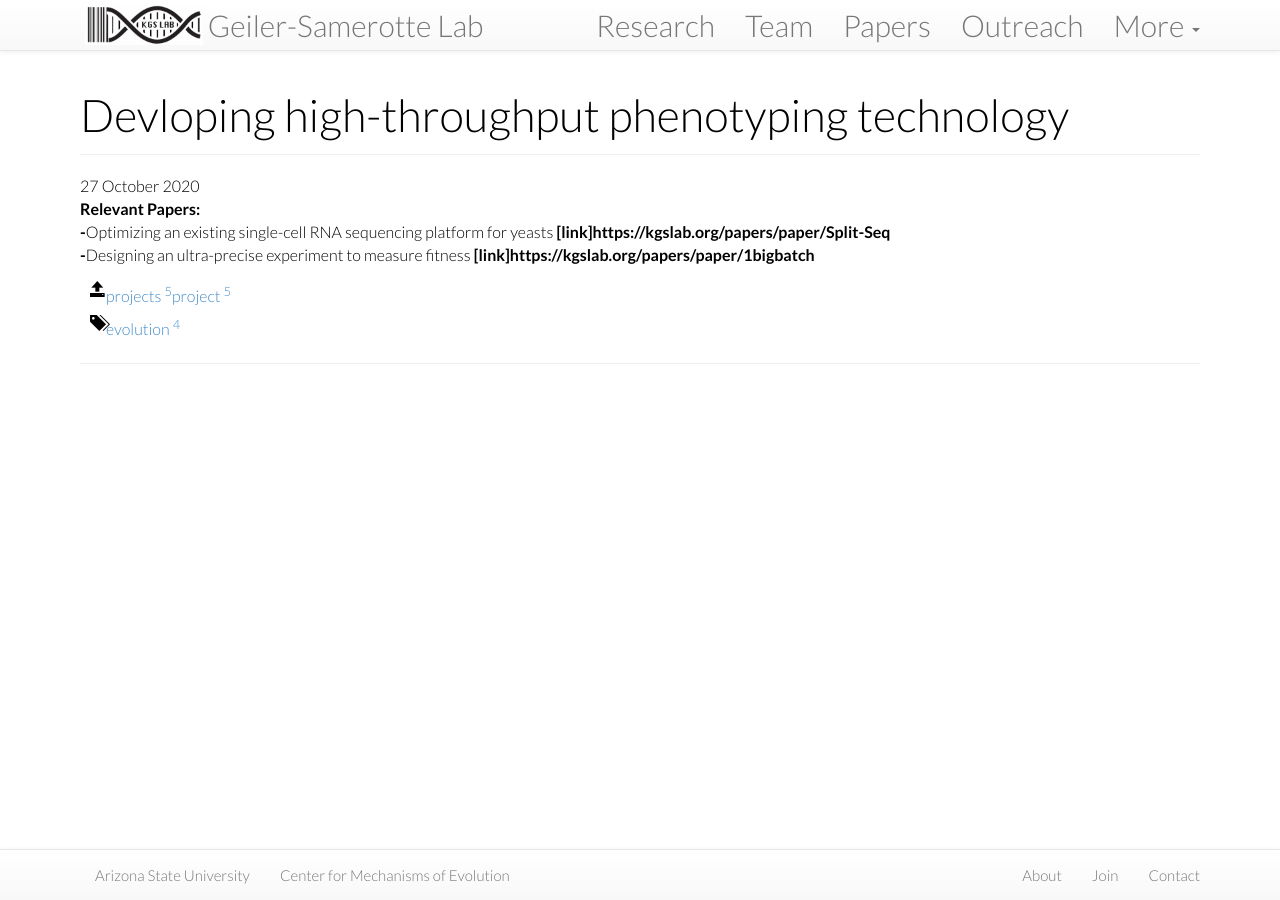
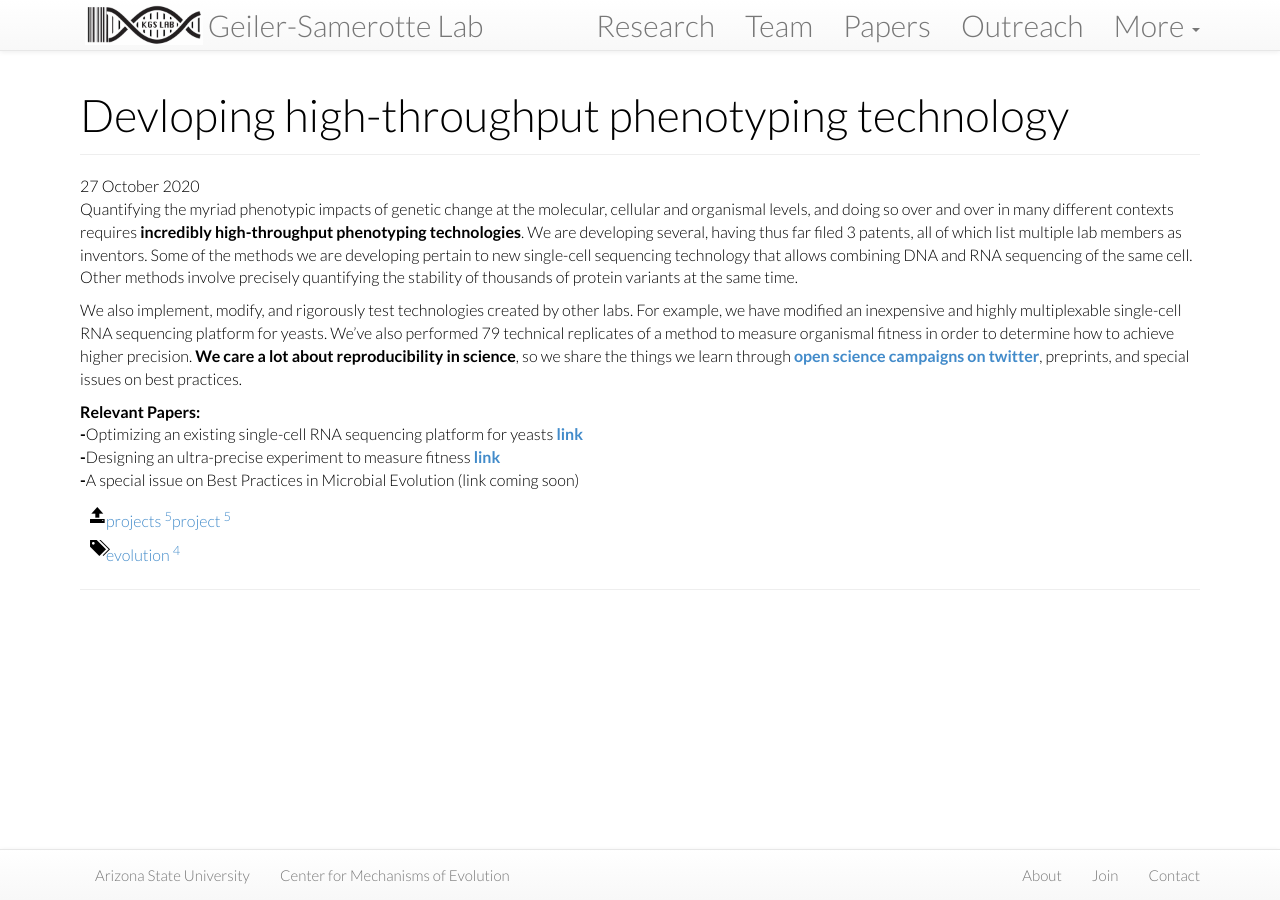
Before and after one commit to Samerotte-Lab/Samerotte-Lab.github.io, a Jekyll site: the page built from projects/_posts/2020-10-27-technology.md, in a window 1280 px wide. Built offline with Jekyll 4.4.1, drawn with Linux system fonts in a browser that asks for light colours; nearby versions of some CDN libraries.

Commit message:
technology

```diff
--- a/projects/_posts/2020-10-27-technology.md
+++ b/projects/_posts/2020-10-27-technology.md
@@ -8,8 +8,11 @@ tags: [evolution]
 ---
 {% include JB/setup %}
 
+Quantifying the myriad phenotypic impacts of genetic change at the molecular, cellular and organismal levels, and doing so over and over in many different contexts requires <b>incredibly high-throughput phenotyping technologies</b>. We are developing several, having thus far filed 3 patents, all of which list multiple lab members as inventors. Some of the methods we are developing pertain to new single-cell sequencing technology that allows combining DNA and RNA sequencing of the same cell. Other methods involve precisely quantifying the stability of thousands of protein variants at the same time.
 
+We also implement, modify, and rigorously test technologies created by other labs. For example, we have modified an inexpensive and highly multiplexable single-cell RNA sequencing platform for yeasts. We've also performed 79 technical replicates of a method to measure organismal fitness in order to determine how to achieve higher precision. <b>We care a lot about reproducibility in science</b>, so we share the things we learn through <b>[open science campaigns on twitter](https://twitter.com/KSamerotte/status/939247482281738240?s=20&t=x72zyMKP1XE0r05rdQeN0g)</b>, preprints, and special issues on best practices.
 
 <b>Relevant Papers:</b><br>
-<b>-</b>Optimizing an existing single-cell RNA sequencing platform for yeasts <b>[link]https://kgslab.org/papers/paper/Split-Seq</b><br>
-<b>-</b>Designing an ultra-precise experiment to measure fitness <b>[link]https://kgslab.org/papers/paper/1bigbatch</b><br>
+<b>-</b>Optimizing an existing single-cell RNA sequencing platform for yeasts <b>[link](https://kgslab.org/papers/paper/Split-Seq)</b><br>
+<b>-</b>Designing an ultra-precise experiment to measure fitness <b>[link](https://kgslab.org/papers/paper/1bigbatch)</b><br>
+<b>-</b>A special issue on Best Practices in Microbial Evolution (link coming soon)
```
